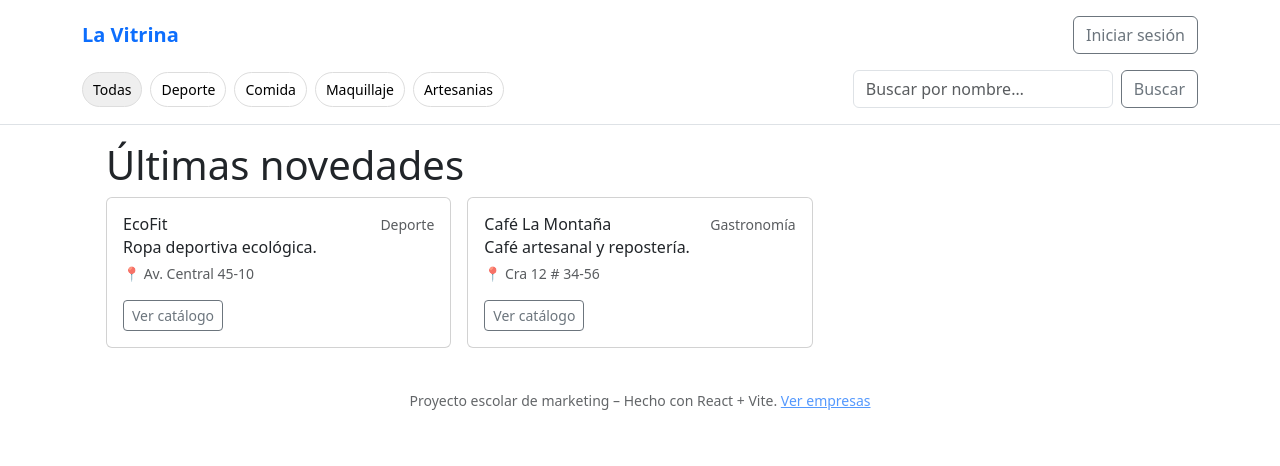
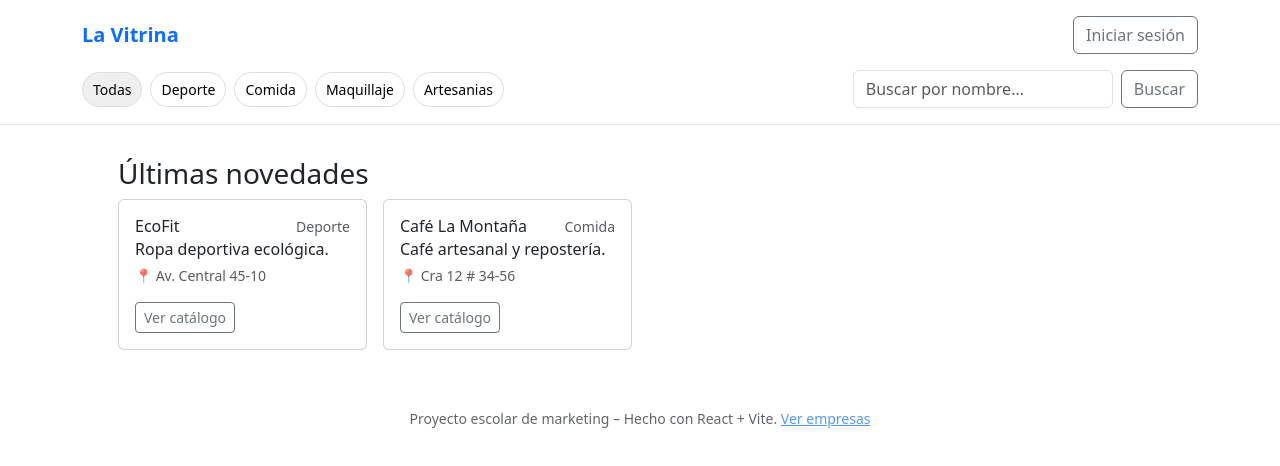
Before and after one commit to DaniJay10/LaVitrina, a React (Vite) app: page / in a window 1280 px wide. Shown: the top 466 px of the page. Built offline with nearby package versions, Linux system fonts and the light colour scheme.

Commit message:
implementacion emptystate

```diff
--- a/src/components/EmptyState.jsx
+++ b/src/components/EmptyState.jsx
@@ -0,0 +1,12 @@
+export default function EmptyState({
+  title = "Sin resultados",
+  text = "Intenta cambiar los filtros o agregar una empresa.",
+}) {
+  return (
+    <div className="text-center text-muted my-5">
+      <div className="display-6 mb-2">🗂️</div>
+      <h2 className="h5">{title}</h2>
+      <p className="mb-0">{text}</p>
+    </div>
+  );
+}
--- a/src/context/DataContext.jsx
+++ b/src/context/DataContext.jsx
@@ -15,8 +15,11 @@ const Ctx = createContext(null);
 
 export function DataProvider({ children }) {
   const [empresas, setEmpresas] = useState([]);
+  const [loading, setLoading] = useState(true);
 
   const load = useCallback(() => {
+    setLoading(true);
+    setTimeout(() => {
       const creadas = JSON.parse(localStorage.getItem(C_CREATED) || "[]");
       const eliminadas = JSON.parse(localStorage.getItem(C_REMOVED) || "[]");
       const base = seed.filter((e) => !eliminadas.includes(e.id));
@@ -24,6 +27,8 @@ export function DataProvider({ children }) {
         (a, b) => new Date(b.fechaRegistro) - new Date(a.fechaRegistro)
       );
       setEmpresas(merged);
+      setLoading(false);
+    }, 150);
   }, []);
 
   useEffect(() => {
@@ -46,7 +51,6 @@ export function DataProvider({ children }) {
         eliminadas.push(id);
         localStorage.setItem(C_REMOVED, JSON.stringify(eliminadas));
       }
-      // también quitar si estaba en creadas
       const creadas = JSON.parse(
         localStorage.getItem(C_CREATED) || "[]"
       ).filter((e) => e.id !== id);
@@ -57,8 +61,8 @@ export function DataProvider({ children }) {
   );
 
   const value = useMemo(
-    () => ({ empresas, crearEmpresa, eliminarEmpresa }),
-    [empresas, crearEmpresa, eliminarEmpresa]
+    () => ({ empresas, loading, crearEmpresa, eliminarEmpresa }),
+    [empresas, loading, crearEmpresa, eliminarEmpresa]
   );
 
   return <Ctx.Provider value={value}>{children}</Ctx.Provider>;
--- a/src/data/empresas.json
+++ b/src/data/empresas.json
@@ -2,7 +2,7 @@
   {
     "id": "e-001",
     "nombre": "Café La Montaña",
-    "categoria": "Gastronomía",
+    "categoria": "Comida",
     "descripcion": "Café artesanal y repostería.",
     "direccion": "Cra 12 # 34-56",
     "productos": ["Capuchino", "Mocaccino", "Torta de zanahoria"],
--- a/src/main.jsx
+++ b/src/main.jsx
@@ -2,9 +2,10 @@ import React from "react";
 import ReactDOM from "react-dom/client";
 import { BrowserRouter } from "react-router-dom";
 import App from "./App";
+import "bootstrap/dist/css/bootstrap.min.css";
+
 import { AuthProvider } from "./context/AuthContext";
 import { DataProvider } from "./context/DataContext";
-import "bootstrap/dist/css/bootstrap.min.css";
 
 ReactDOM.createRoot(document.getElementById("root")).render(
   <React.StrictMode>
--- a/src/pages/Empresas.jsx
+++ b/src/pages/Empresas.jsx
@@ -1,5 +1,6 @@
 import { useMemo } from "react";
 import { useLocation } from "react-router-dom";
+import EmptyState from "../components/EmptyState";
 import { useData } from "../context/DataContext";
 import EmpresaCard from "../components/EmpresaCard";
 
@@ -9,11 +10,21 @@ function useQuery() {
 }
 
 export default function Empresas() {
-  const { empresas } = useData();
+  const { empresas, loading } = useData();
   const q = useQuery();
 
   const cat = q.get("cat") || "";
   const qtext = q.get("q") || "";
+
+  if (loading) {
+    return (
+      <div className="d-flex justify-content-center my-5">
+        <div className="spinner-border" role="status">
+          <span className="visually-hidden">Cargando…</span>
+        </div>
+      </div>
+    );
+  }
 
   const filtered = useMemo(() => {
     let list = empresas;
@@ -33,7 +44,10 @@ export default function Empresas() {
       <h1 className="h3">{cat ? `Categoría: ${cat}` : "Empresas"}</h1>
 
       {filtered.length === 0 ? (
-        <p className="text-muted">Sin resultados.</p>
+        <EmptyState
+          title="Sin resultados"
+          text="Prueba otra categoría o búsqueda."
+        />
       ) : (
         <div className="row g-3">
           {filtered.map((e) => (
--- a/src/pages/Home.jsx
+++ b/src/pages/Home.jsx
@@ -1,24 +1,40 @@
+import EmptyState from "../components/EmptyState";
 import { useData } from "../context/DataContext";
 import EmpresaCard from "../components/EmpresaCard";
 
 export default function Home() {
-  const { empresas } = useData();
-  const novedades = empresas.slice(0, 6); // top 6
+  const { empresas, loading } = useData();
+
+  if (loading) {
+    return (
+      <div className="d-flex justify-content-center my-5">
+        <div className="spinner-border" role="status">
+          <span className="visually-hidden">Cargando…</span>
+        </div>
+      </div>
+    );
+  }
+
+  const novedades = empresas.slice(0, 6);
 
   return (
-    <section>
-      <h1>Últimas novedades</h1>
-      <div
-        style={{
-          display: "grid",
-          gap: 16,
-          gridTemplateColumns: "repeat(auto-fill, minmax(260px, 1fr))",
-        }}
-      >
-        {novedades.map((e) => (
-          <EmpresaCard key={e.id} empresa={e} />
-        ))}
-      </div>
+    <section className="container my-3">
+      <h1 className="h3">Últimas novedades</h1>
+
+      {novedades.length === 0 ? (
+        <EmptyState
+          title="Aún no hay empresas"
+          text="Agrega la primera desde «Nueva empresa»."
+        />
+      ) : (
+        <div className="row g-3">
+          {novedades.map((e) => (
+            <div key={e.id} className="col-12 col-sm-6 col-md-4 col-lg-3">
+              <EmpresaCard empresa={e} />
+            </div>
+          ))}
+        </div>
+      )}
     </section>
   );
 }
```
Also changed, not shown: src/context/FlashContext.jsx (added, +20 -0 lines). Lines whose indentation alone changed are shown as unchanged.
